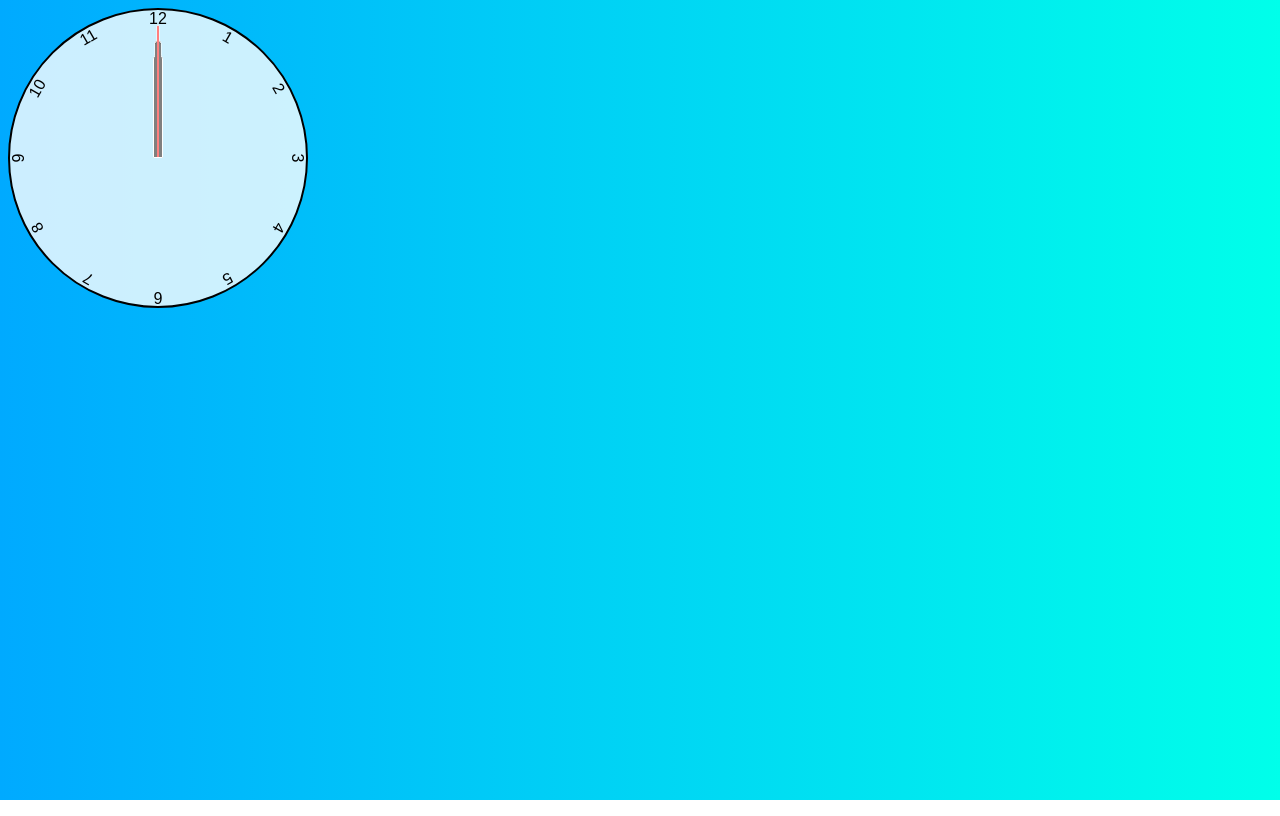
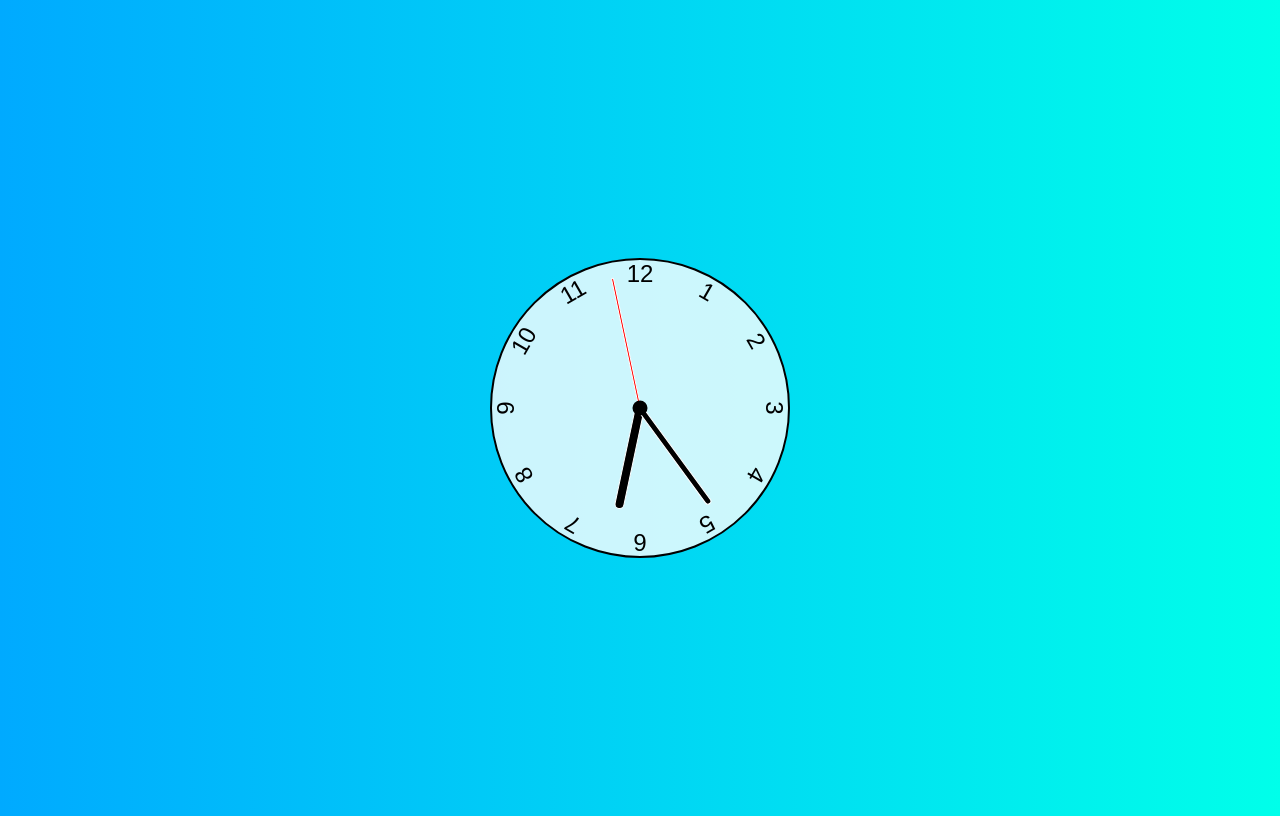
Before and after one commit to waribu/Clock-Js-Project, a plain HTML site: page index.html in a window 1280 px wide. Drawn offline with Linux system fonts and the light colour scheme.

Commit message:
final commit v.1

```diff
--- a/index.html
+++ b/index.html
@@ -1,18 +1,18 @@
 <!DOCTYPE html>
 <html lang="en">
   <head>
-  <meta charset="UTF-8">
-  <meta name="viewport" content="width=device-width, initial-scale=1.0">
-  <meta http-equiv="X-UA-Compatible" content="ie=edge">
-  <link rel="stylesheet" href="style.css">
+    <meta charset="UTF-8" />
+    <meta name="viewport" content="width=device-width, initial-scale=1.0" />
+    <meta http-equiv="X-UA-Compatible" content="ie=edge" />
+    <link rel="stylesheet" href="style.css" />
     <script defer src="script.js"></script>
     <title>Clock Work</title>
   </head>
   <body>
     <div class="clock">
-    <div class="hand hour"></div>
-    <div class="hand minute"></div>
-    <div class="hand second"></div>
+      <div class="hand hour" data-hour-hand></div>
+      <div class="hand minute" data-minute-hand></div>
+      <div class="hand second" data-second-hand></div>
       <div class="number number1">1</div>
       <div class="number number2">2</div>
       <div class="number number3">3</div>
@@ -26,7 +26,5 @@
       <div class="number number11">11</div>
       <div class="number number12">12</div>
     </div>
-
-
   </body>
 </html>
--- a/script.js
+++ b/script.js
@@ -0,0 +1,21 @@
+setInterval(setClock, 1000);
+
+const hourHand = document.querySelector("[data-hour-hand]");
+const minuteHand = document.querySelector("[data-minute-hand]");
+const secondHand = document.querySelector("[data-second-hand]");
+
+function setClock() {
+  const currentDate = new Date();
+  const secondsRatio = currentDate.getSeconds() / 60;
+  const minutesRatio = (secondsRatio + currentDate.getMinutes()) / 60;
+  const hoursRatio = (minutesRatio + currentDate.getHours()) / 12;
+  setRotation(secondHand, secondsRatio);
+  setRotation(minuteHand, minutesRatio);
+  setRotation(hourHand, hoursRatio);
+}
+
+function setRotation(element, rotationRatio) {
+  element.style.setProperty("--rotation", rotationRatio * 360);
+}
+
+setClock();
--- a/style.css
+++ b/style.css
@@ -10,6 +10,11 @@ body {
     hsl(200, 100%, 50%),
     hsl(175, 100%, 50%)
   );
+  display: flex;
+  justify-content: center;
+  align-items: center;
+  min-height: 100vh;
+  overflow: hidden;
 }
 
 .clock {
@@ -28,6 +33,7 @@ body {
   height: 100%;
   text-align: center;
   transform: rotate(var(--rotation));
+  font-size: 1.5rem;
 }
 
 .clock .number1 {
@@ -77,6 +83,19 @@ body {
   transform: translateX(-50%) rotate(calc(var(--rotation) * 1deg));
 }
 
+.clock::after {
+  content: "";
+  position: absolute;
+  background-color: black;
+  z-index: 11;
+  width: 15px;
+  height: 15px;
+  top: 50%;
+  left: 50%;
+  transform: translate(-50%, -50%);
+  border-radius: 50%;
+}
+
 .clock .hand.second {
   width: 3px;
   height: 45%;
```
Lines whose indentation alone changed are shown as unchanged.
